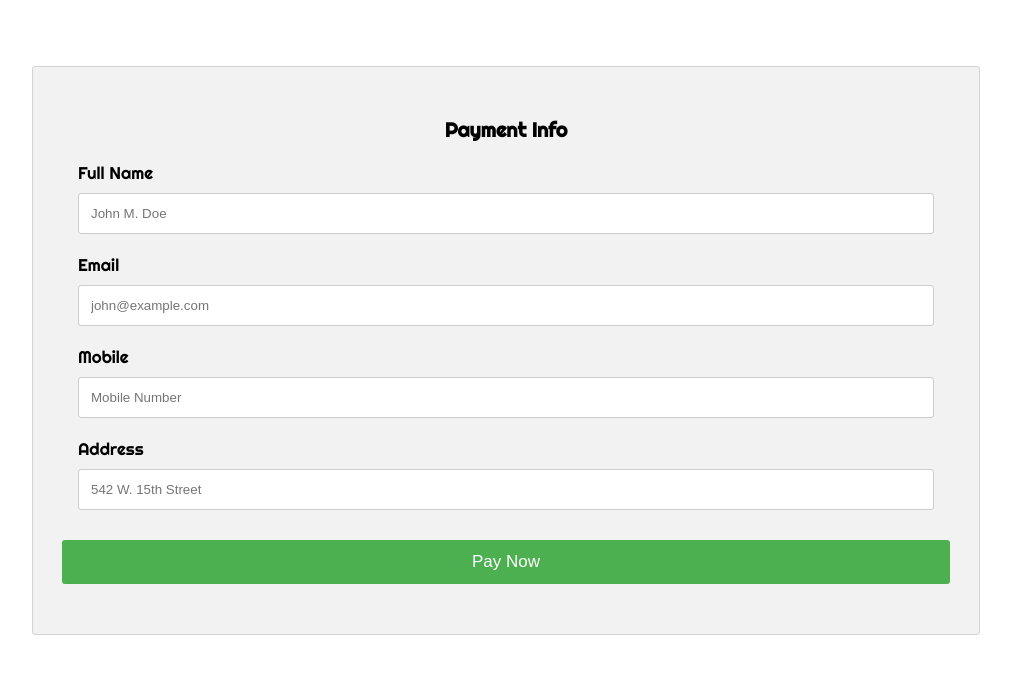
After one commit to PrSi007/Bookrr---A-Movie-Review-Booking-Sysrtem, a PHP site: page /paymentinfo.php in a window 1280 px wide. The commit adds this page. Shown: the top 700 px of the page, without its empty margins (134-1145 px from the left). Run offline with PHP 8.4, Linux system fonts and the light colour scheme.

Commit message:
Payment Gateway Added

```diff
--- /dev/null
+++ b/paymentinfo.php
@@ -0,0 +1,148 @@
+<!DOCTYPE html>
+<html>
+<head>
+<meta name="viewport" content="width=device-width, initial-scale=1">
+<link href="https://fonts.googleapis.com/css2?family=Righteous&display=swap" rel="stylesheet">
+<style>
+body {
+  font-family: 'Righteous', cursive;
+  font-size: 17px;
+  padding: 8px;
+}
+
+* {
+  box-sizing: border-box;
+}
+
+.row {
+  display: -ms-flexbox; /* IE10 */
+  display: flex;
+  -ms-flex-wrap: wrap; /* IE10 */
+  flex-wrap: wrap;
+  margin: 0 -16px;
+}
+
+.col-25 {
+  -ms-flex: 25%; /* IE10 */
+  flex: 25%;
+}
+
+.col-50 {
+  -ms-flex: 50%; /* IE10 */
+  flex: 50%;
+}
+
+.col-75 {
+  -ms-flex: 75%; /* IE10 */
+  flex: 75%;
+}
+
+.col-25,
+.col-50,
+.col-75 {
+  padding: 0 16px;
+}
+
+.container {
+  background-color: #f2f2f2;
+  padding: 5px 20px 15px 20px;
+  border: 1px solid lightgrey;
+  border-radius: 3px;
+}
+
+input[type=text] {
+  width: 100%;
+  margin-bottom: 20px;
+  padding: 12px;
+  border: 1px solid #ccc;
+  border-radius: 3px;
+}
+
+label {
+  margin-bottom: 10px;
+  display: block;
+}
+
+.icon-container {
+  margin-bottom: 20px;
+  padding: 7px 0;
+  font-size: 24px;
+}
+
+.btn {
+  background-color: #4CAF50;
+  color: white;
+  padding: 12px;
+  margin: 10px 0;
+  border: none;
+  width: 100%;
+  border-radius: 3px;
+  cursor: pointer;
+  font-size: 17px;
+}
+
+.btn:hover {
+  background-color: #45a049;
+}
+
+a {
+  color: #2196F3;
+}
+
+hr {
+  border: 1px solid lightgrey;
+}
+
+span.price {
+  float: right;
+  color: grey;
+}
+
+/* Responsive layout - when the screen is less than 800px wide, make the two columns stack on top of each other instead of next to each other (also change the direction - make the "cart" column go on top) */
+@media (max-width: 800px) {
+  .row {
+    flex-direction: column-reverse;
+  }
+  .col-25 {
+    margin-bottom: 20px;
+  }
+}
+</style>
+</head>
+<body>
+
+
+<div class="row"  style="padding:50px 150px;">
+  <div class="col-50">
+    <div class="container" >
+      <form  action="paymentgateway.php" method="post" style="padding: 25px;">
+
+        <div class="row" >
+          <div class="col-25">
+            <h3 style="text-align: center;margin:20px 10px;font-family: 'Righteous', cursive;">Payment Info</h3>
+
+
+            <label for="fname"><i class="fa fa-user"></i> Full Name</label>
+            <input type="text" id="fname" name="name" placeholder="John M. Doe">
+            <label for="email"><i class="fa fa-envelope"></i> Email</label>
+            <input type="text" id="email" name="email" placeholder="john@example.com">
+            <input type="hidden" value="<?php echo 'OID'.rand(100,1000);?>" name="orderid">
+            <input type="hidden" value="<?php echo 249;?>" name="amount">
+            <label for="city"><i class="fa fa-mobile"></i> Mobile</label>
+            <input type="text" id="city" name="mobile" placeholder="Mobile Number">
+            <label for="adr"><i class="fa fa-address-card-o"></i> Address</label>
+            <input type="text" id="adr" name="address" placeholder="542 W. 15th Street">
+
+
+
+        </div>
+
+        <input type="submit"  value="Pay Now" class="btn">
+      </form>
+    </div>
+  </div>
+
+</div>
+
+</body>
+</html>
```
Also changed, not shown: booking.php (+21 -21 lines), paymentgateway.php (added, +40 -0 lines).
